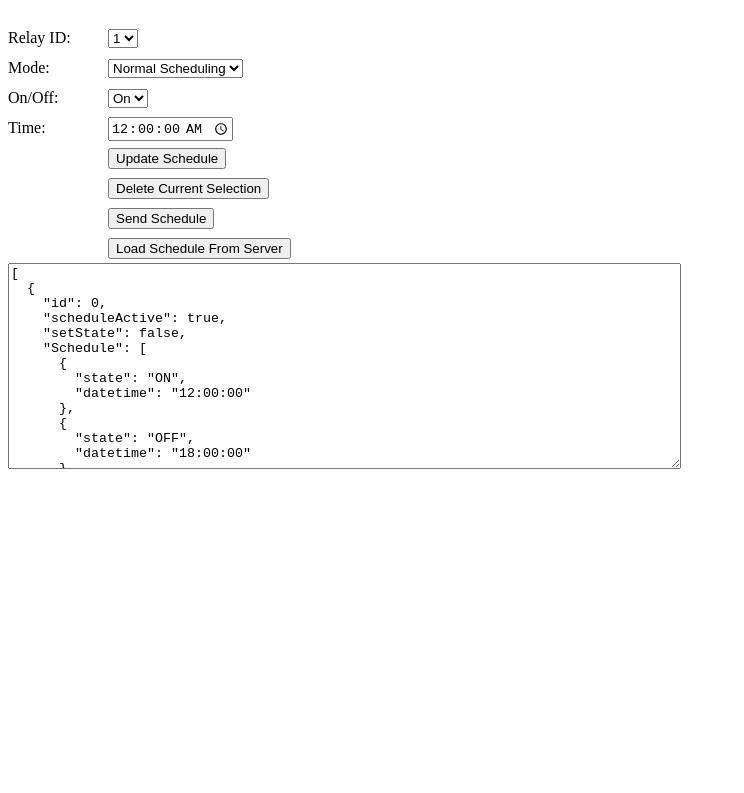
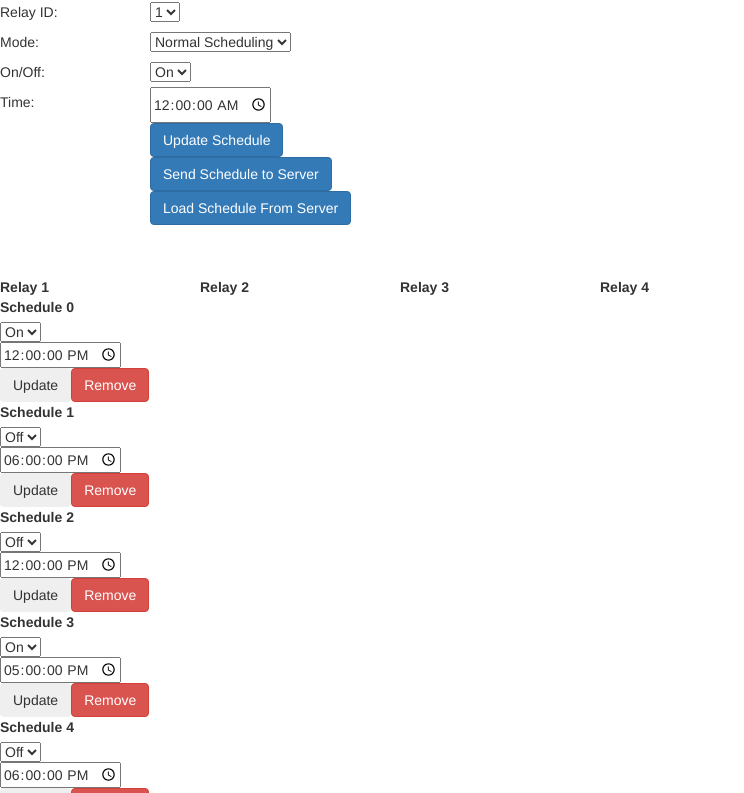
Before and after one commit to TJK16384/Swhich, a website: page client.html in a window 1280 px wide. Shown: the part 73-866 px from the top of the page, without its empty margins (0-744 px from the left). Before the commit the page ends 800 px from the top, so only its background shows below. Drawn offline with Linux system fonts and the light colour scheme.

Commit message:
Created New UI for Editing the Schedule, Moved to Bootstrap

```diff
--- a/client.html
+++ b/client.html
@@ -2,6 +2,8 @@
 <html lang="en">
 <head>
   <meta charset="utf-8">
+    <meta http-equiv="X-UA-Compatible" content="IE=edge">
+    <meta name="viewport" content="width=device-width, initial-scale=1">
   <title>button demo</title>
   <style>
     #title {
@@ -9,12 +11,12 @@
     }
     #labels {
      float:left;
-     width:100px;
+	 width:150px;
 	 line-height:30px;
     }
     #entry {
      float:left;
-     width:100px;
+     width:150px;
 	 line-height:30px;
     }
 	#output {
@@ -22,17 +24,23 @@
 	 width: 50em;
 	 height: 15em;
 	}
+	#schedule {
+	 float:left;
+	 clear: left;
+    }
   </style>
   <script src="./js/jquery.min.js"></script>
   <script src="./js/client.js"></script>
+  <script src="./js/bootstrap.min.js"></script>
+  <link href="./css/bootstrap.min.css" rel="stylesheet">
 </head>
 <body>
 
 <form>
+<div id= "title">
+<h1> Relay Controller</h1>
 
-<div id= "title">
-<h1> Relay Controller</h1> </div>
-
+<div style="float:top;">
 <div id = "labels" > <p>
  Relay ID: <br>
  Mode: <br>
@@ -41,11 +49,13 @@
  &nbsp <br>
  &nbsp <br>
  &nbsp <br>
+ &nbsp <br>
  &nbsp
- <textarea id="output"></textarea>
+ <textarea hidden id="output"></textarea>
 </p>
+ </div>
 
- </div>
+
 
 <div id ="entry"> <p>
 <select id="ID">
@@ -65,11 +75,21 @@
 </select>
 <input type="time" name="usr_time" id="clock" step="1" value="00:00:00">
 
-<input id="buttonUpdate" onclick="update()" type="button" value="Update Schedule" />
-<input id="buttonDelete" onclick="removeSched()" type="button" value="Delete Current Selection" />
-<input id="buttonSend" onclick="send()" type="button" value="Send Schedule" />
-<input id="buttonLoad" onclick="load()" type="button" value="Load Schedule From Server" />
+<input id="buttonUpdate" class="btn btn-primary" onclick="update()" type="button" value="Update Schedule" />
+<!input id="buttonDelete" class="btn btn-primary" onclick="deleteSched()" type="button" value="Delete Current Selection" />
+<input id="buttonSend" class="btn btn-primary" onclick="send()" type="button" value="Send Schedule to Server" />
+<input id="buttonLoad" class="btn btn-primary" onclick="load()" type="button" value="Load Schedule From Server" />
+ </div>
 </p> </div>
+<div id="schedule">
+<div>
+ <div id="Relay0" style="float:left; width:200px"><b>Relay 1<br></div>
+ <div id="Relay1" style="float:left; width:200px"><b>Relay 2<br></div>
+ <div  id="Relay2" style="float:left;width:200px"><b>Relay 3<br></div>
+ <div id="Relay3" style="float:left;width:200px"><b>Relay 4<br></div>
+  </div>
+  </div>
+</div>
 
 </body>
 </html>
--- a/js/client.js
+++ b/js/client.js
@@ -1,4 +1,6 @@
 var JSONdata = [];
+var ScheduleList = [];
+var numSchedules = 0;
 
 /*
 var JSONdata = [{
@@ -14,19 +16,62 @@ function update(){
 	switch(mode.value){
 
 	case "normal":
-		checkTime(onOff.value, true);
+		checkTime(onOff.value, true, clock.value);
 		break;
 	case "on":
-		checkTime("ON", false);
+		checkTime("ON", false, clock.value);
 		break;
 	case "off":
-		checkTime("OFF", false);
+		checkTime("OFF", false, clock.value);
 		break;
 	}
 	output.value = JSON.stringify(JSONdata, null, "  ");
 
+
 }
+function addLine(myID, myclock, myonOff){
+	//Creates a new entry in the schedule section of the webpage for the current values
+
+        var box_html = $('<p id="scheduleBox' + numSchedules + '" relay="' + myID + '" theclock="' + clock.value +'"><label for="box' + numSchedules + '" style="float:left;">Schedule <span class="box-number">' + numSchedules + '</span></label><br><select value="" id="onSched' + numSchedules + '" style="float:left;clear: left;" ><option value="ON">On</option><option value="OFF">Off</option></select><br><input type="time" id="clock' + numSchedules + '" step="1"  style="float:left; clear:left;" value="00:00:01"/>&nbsp <br><input onclick="updateLine(' + numSchedules + ',clock' + numSchedules + '.value, onSched' + numSchedules + '.value)" type="button" class="btn btn-sucess" value="Update" style="float:left; clear: left;"/><input onclick="removeLine(' + numSchedules + ')" type="button" id="removeButton" class="btn btn-danger" value="Remove" style="float:left;"></input></p>');
+        box_html.hide();
+		//Adds the above element to the page
+        $('#Relay' + ID.value + '').append(box_html);
+        box_html.fadeIn('slow');
+		//Updates the inputs to be the currently set values
+		$('#clock' + numSchedules + '').val(myclock);
+		$('#onSched' + numSchedules + '').val(myonOff);
+		//Adds the new page elements to the schedule
+		ScheduleList.push({id:myID, state:myonOff, datetime: myclock, active:true});
+		numSchedules++;
+
+		//Thanks to http://websistent.com/dynamic-textbox-jquery-php/
+}
+
+function removeLine(lineNum){
+	$('#scheduleBox' + lineNum	+ '').fadeOut("slow", null, function(){
+		$('#scheduleBox' + lineNum	+ '').remove();
+		});
+	console.log('scheduleBox' + lineNum	+ '');
+	var z = $('#scheduleBox' + lineNum	+ '');
+	removeSched(ScheduleList[lineNum].id, ScheduleList[lineNum].datetime);
+	ScheduleList[lineNum].active = false;
+}
+function updateLine(lineNum, myclock, myonOff){
+	//Updates the values contained in a schedule entry when individual update button is pressed
+	for (x in JSONdata[ID.value]["Schedule"]){
+	if (JSONdata[ScheduleList[lineNum].id]["Schedule"][x]["datetime"] == ScheduleList[lineNum].datetime && ScheduleList[lineNum].active == true){
+			//If the current clock value is equal to any time already in the schedule
+			//Update the values of the clock instead of creating a new one
+				JSONdata[ScheduleList[lineNum].id]["Schedule"][x]["datetime"] = myclock;
+				JSONdata[ScheduleList[lineNum].id]["Schedule"][x]["state"] = myonOff;
+			}
+	}
+	ScheduleList[lineNum].datetime = myclock;
+	ScheduleList[lineNum].state = myonOff;
+}
+
 function send(){
+	//Sends JSONdata to server
 	JSONdata = output.value;
     $.ajax({
         url: "./update",
@@ -52,13 +97,27 @@ function send(){
     });
 }
 function load(){
+	//Recieves JSONdata from server, then places it in the schedule
+	var timeFound = false;
 	$.get("DATA.json", function(DATA){
 		JSONdata = DATA;
 		output.value = JSON.stringify(JSONdata, null, "  ");
 		console.log("Data Recieved");
-	});
+
+		//Add each line loaded to the Schedule
+		for (x in JSONdata){
+			for (y in JSONdata[x]["Schedule"]){
+			//For each JSONdata[0-end]["Schedule"][0-end]
+				addLine(JSONdata[x].id, JSONdata[x]["Schedule"][y]["datetime"],JSONdata[x]["Schedule"][y]["state"] );
+
+			}
+		}
+	}
+
+	);
+
 }
-function checkTime(stateVal, schedVal){
+function checkTime(stateVal, schedVal, clockVal){
 	//checks if the currently chosen time is already on the schedule and updates the JSONdata accordingly
 	var timeFound = false;
 	var setVal = false;
@@ -67,7 +126,7 @@ function checkTime(stateVal, schedVal){
 
 	if (JSONdata[ID.value]){ //If there is an object for the current ID
 		for (x in JSONdata[ID.value]["Schedule"]){
-			if (JSONdata[ID.value]["Schedule"][x]["datetime"] == clock.value){
+			if (JSONdata[ID.value]["Schedule"][x]["datetime"] == clockVal){
 			//If the current clock value is equal to any time already in the schedule
 			//Update the values of the clock instead of creating a new one
 				JSONdata[ID.value]["setState"] = setVal;
@@ -78,20 +137,25 @@ function checkTime(stateVal, schedVal){
 		}
 		//Create a new entry for the time if not found in the schedule
 		if (!timeFound){
-			JSONdata[ID.value]["Schedule"].push({state: stateVal, datetime: clock.value});
+			JSONdata[ID.value]["Schedule"].push({state: stateVal, datetime: clockVal});
 			JSONdata[ID.value]["setState"] = setVal;
 			JSONdata[ID.value]["scheduleActive"] = schedVal;
+			addLine(ID.value, clockVal, stateVal);
 		}
 	}
 	else{ //If there is no object, create it
 		JSONdata.push({"id":ID.value, "scheduleActive": schedVal, "setState": setVal, "Schedule": [{state:stateVal, datetime: clock.value}]});
+		addLine(ID.value, clockVal, stateVal);
 	}
 }
+function deleteSched(){ //Used for deletion through buttonDelete
+	removeSched(ID.value, clock.value);
+}
 
-function removeSched(){
-	for (x in JSONdata[ID.value]["Schedule"]){
-		if (JSONdata[ID.value]["Schedule"][x]["datetime"] == clock.value){
-			JSONdata[ID.value]["Schedule"].splice(x,1);
+function removeSched(idVal, clockVal){
+	for (x in JSONdata[idVal]["Schedule"]){
+		if (JSONdata[idVal]["Schedule"][x]["datetime"] == clockVal){
+			JSONdata[idVal]["Schedule"].splice(x,1);
 		}
 	}
 	output.value = JSON.stringify(JSONdata, null, "  ");
```
